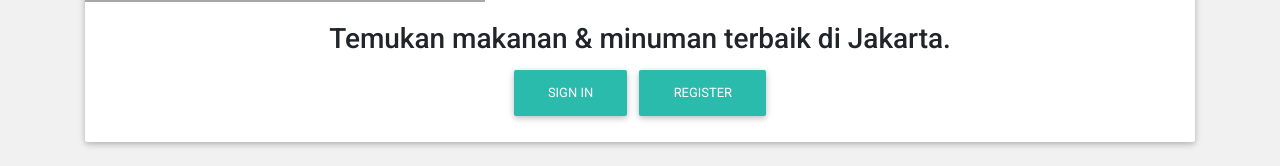
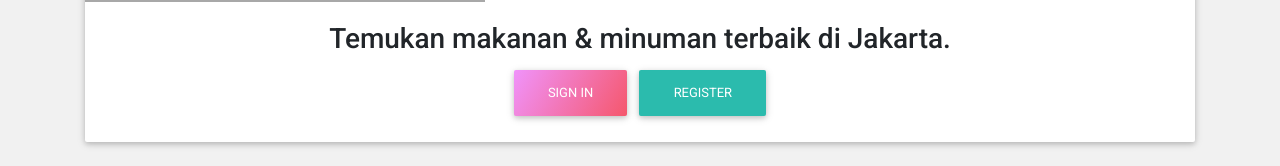
Before and after one commit to Makan-Yuk/makan-yuk, a React (Create React App) app: page / in a window 1280 px wide. Shown: the part 362-528 px from the top of the page. Built offline with nearby package versions, Linux system fonts and the light colour scheme; grey boxes are pictures that could not be loaded.

Commit message:
change button color

```diff
--- a/src/Pages/LandingPage/LandingPage.jsx
+++ b/src/Pages/LandingPage/LandingPage.jsx
@@ -26,10 +26,10 @@ const LandingPage = () => {
                         <MDBCardText className="h3">
                             Temukan makanan & minuman terbaik di Jakarta.
                         </MDBCardText>
-                        <MDBBtn href="login"  rounded>
+                        <MDBBtn href="login" className="ripe-malinka-gradient">
                             SIGN IN
                         </MDBBtn>
-                        <MDBBtn href="register" rounded>
+                        <MDBBtn href="register" >
                             REGISTER
                         </MDBBtn>
                     </MDBCardBody>
```
